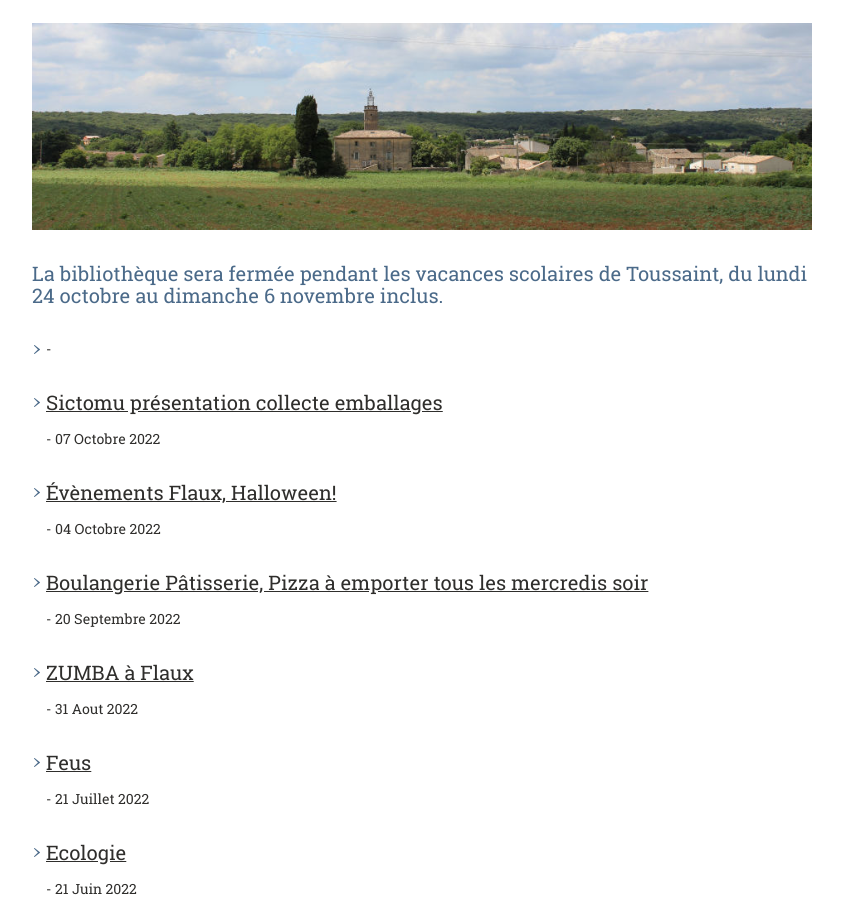
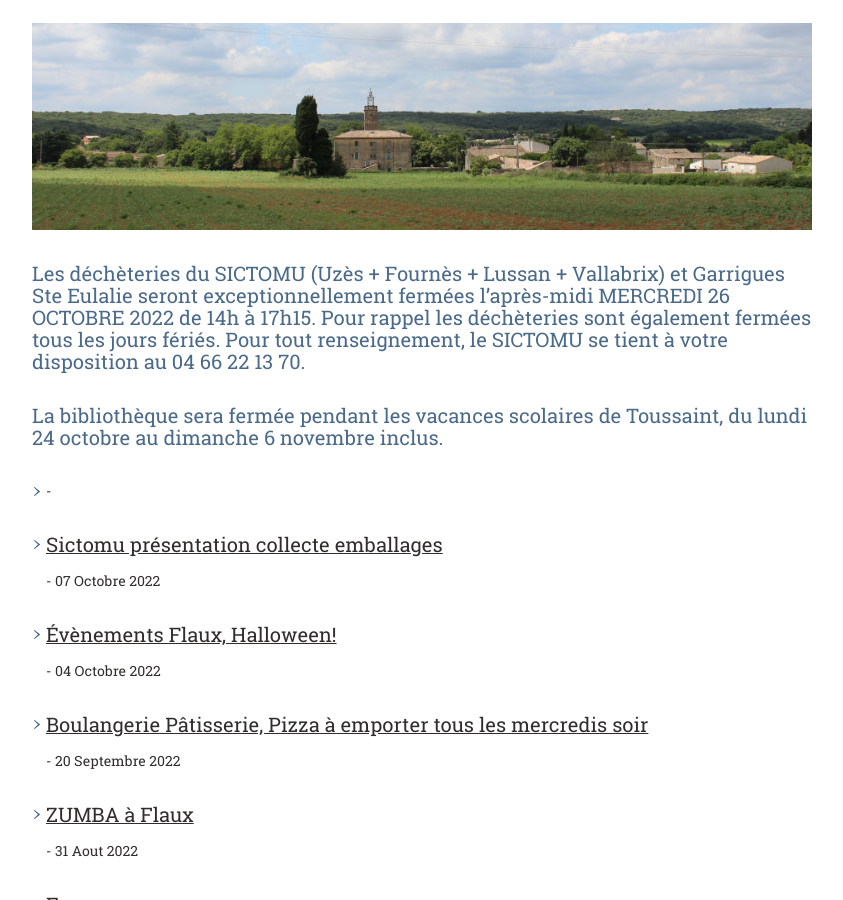
Before and after one commit to Flaux-Village/flaux-village.github.io, a Jekyll site: the page built from actualites.md, in a window 1280 px wide and 900 px high, scrolled down 359 px. Shown: the whole window, without its empty margins (58-901 px from the left). Built offline with Jekyll 4.4.1, drawn with Linux system fonts in a browser that asks for light colours; our own code applies the rules of GitHub Pages for plain Markdown files.

Commit message:
Update actualites.md

```diff
--- a/actualites.md
+++ b/actualites.md
@@ -11,6 +11,8 @@ documents:
 
 
 ---
+## Les déchèteries du SICTOMU (Uzès + Fournès + Lussan + Vallabrix) et Garrigues Ste Eulalie seront exceptionnellement fermées l'après-midi MERCREDI 26 OCTOBRE 2022 de 14h à 17h15. Pour rappel les déchèteries sont également fermées tous les jours fériés. Pour tout renseignement, le SICTOMU se tient à votre disposition au 04 66 22 13 70.<br>
+
 ## La bibliothèque sera fermée pendant les vacances scolaires de Toussaint, du lundi 24 octobre au dimanche 6 novembre inclus.<br>
 
 {% assign sorted = (site.actualites | sort: 'date') | reverse %}
```
